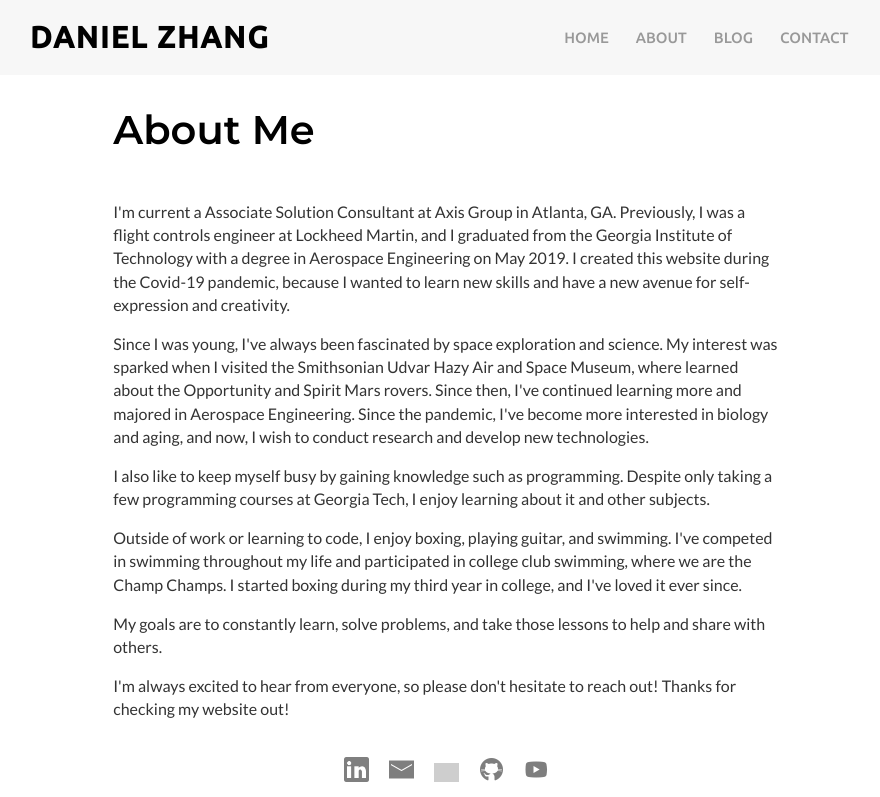
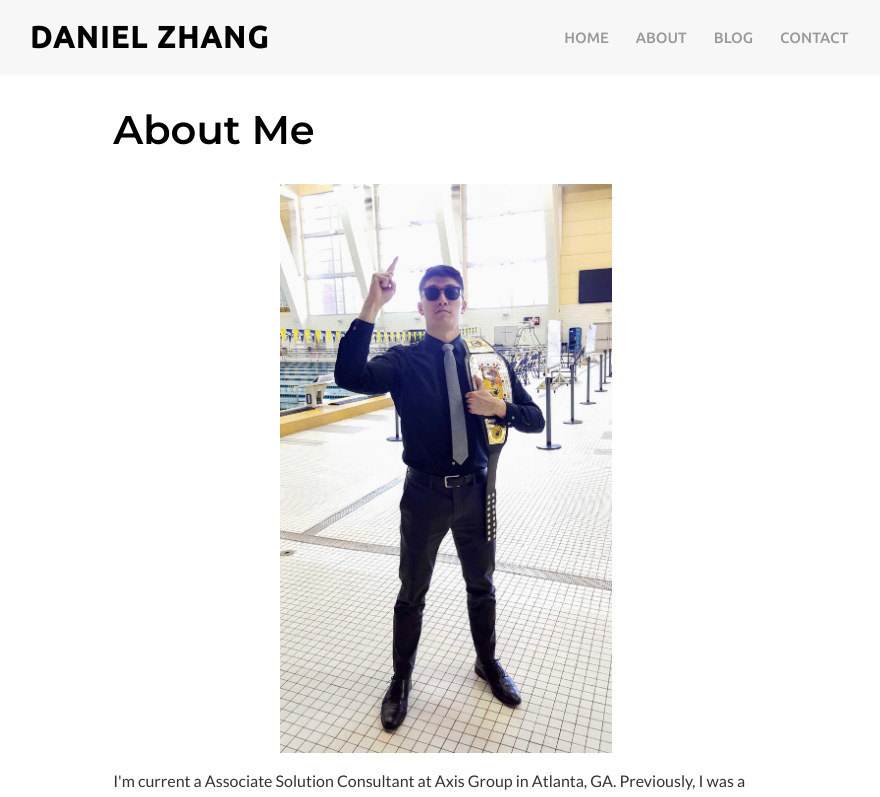
Before and after one commit to zhangster12/DZ-Website-Front-End, a React (Create React App) app: page /about in a window 1280 px wide. Shown: the top 797 px of the page, without its empty margins (194-1074 px from the left). Built offline with nearby package versions, Linux system fonts and the light colour scheme; grey boxes are pictures that could not be loaded.

Commit message:
Added profile pic

```diff
--- a/src/css/PageLayout.css
+++ b/src/css/PageLayout.css
@@ -1,5 +1,11 @@
 .layout {
     padding: 0px 10%;
+}
+
+.profile-pic {
+    margin: auto;
+    display: block;
+    width: 50%;
 }
 
 #blog {
--- a/src/pages/AboutPage.js
+++ b/src/pages/AboutPage.js
@@ -4,8 +4,11 @@ import React from 'react';
 import '../css/PageLayout.css';
 import '../css/App.css';
 
-// Content import Statement
+// Content import statement
 import AboutPageContent from '../content/AboutPageContent.js';
+
+// Image import statements
+import Profile from '../img/Profile.jpg';
 
 class About extends React.Component {
     constructor(props) {
@@ -16,7 +19,8 @@ class About extends React.Component {
     render() {
         return(
             <div className='layout'>
-                <div className="page-header">{this.state.about[0].name}</div>
+                <div className='page-header'>{this.state.about[0].name}</div>
+                <img className='profile-pic' src={Profile} alt='Profile Pic' />
                 <div>
                     {this.state.about.map((currAbout) =>
                         currAbout.desc.map((paragraph, i) => <p key={i}>{paragraph}</p>)
```
Also changed, not shown: src/img/Profile.jpg (added).
